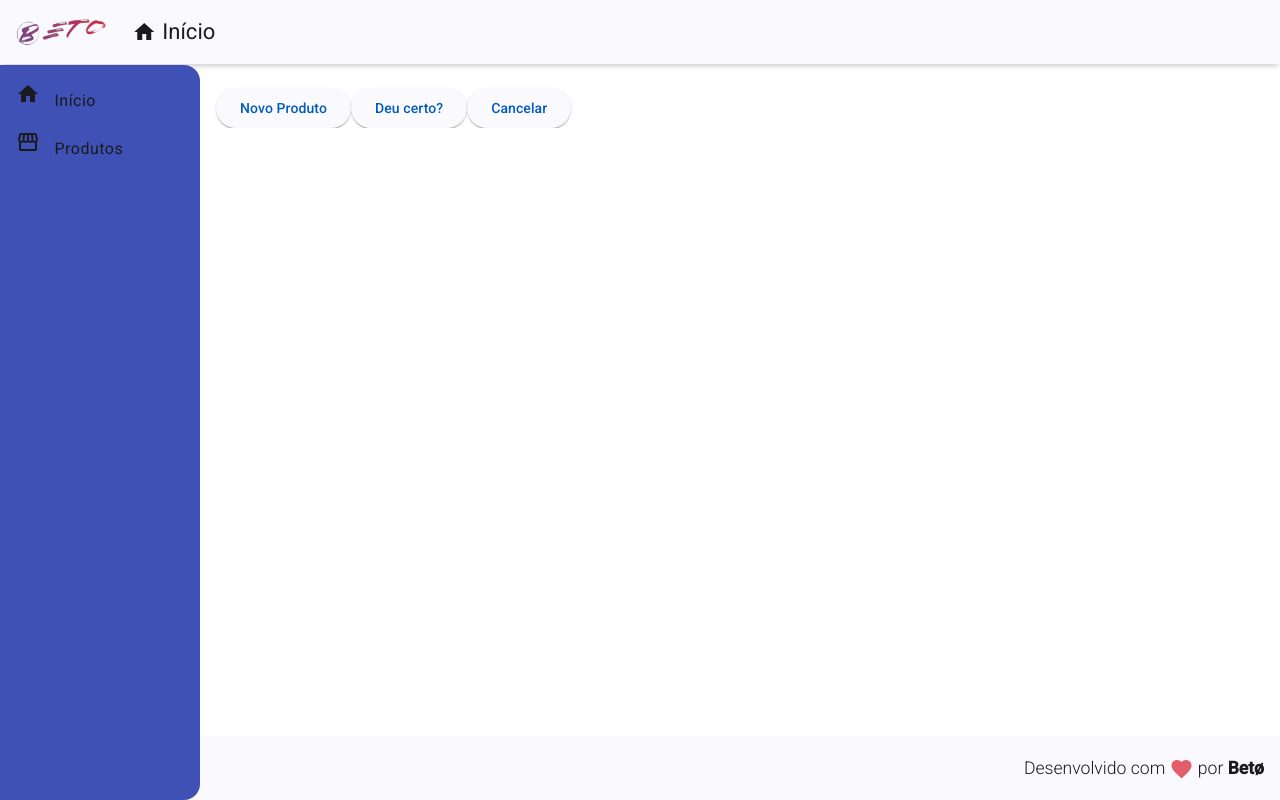
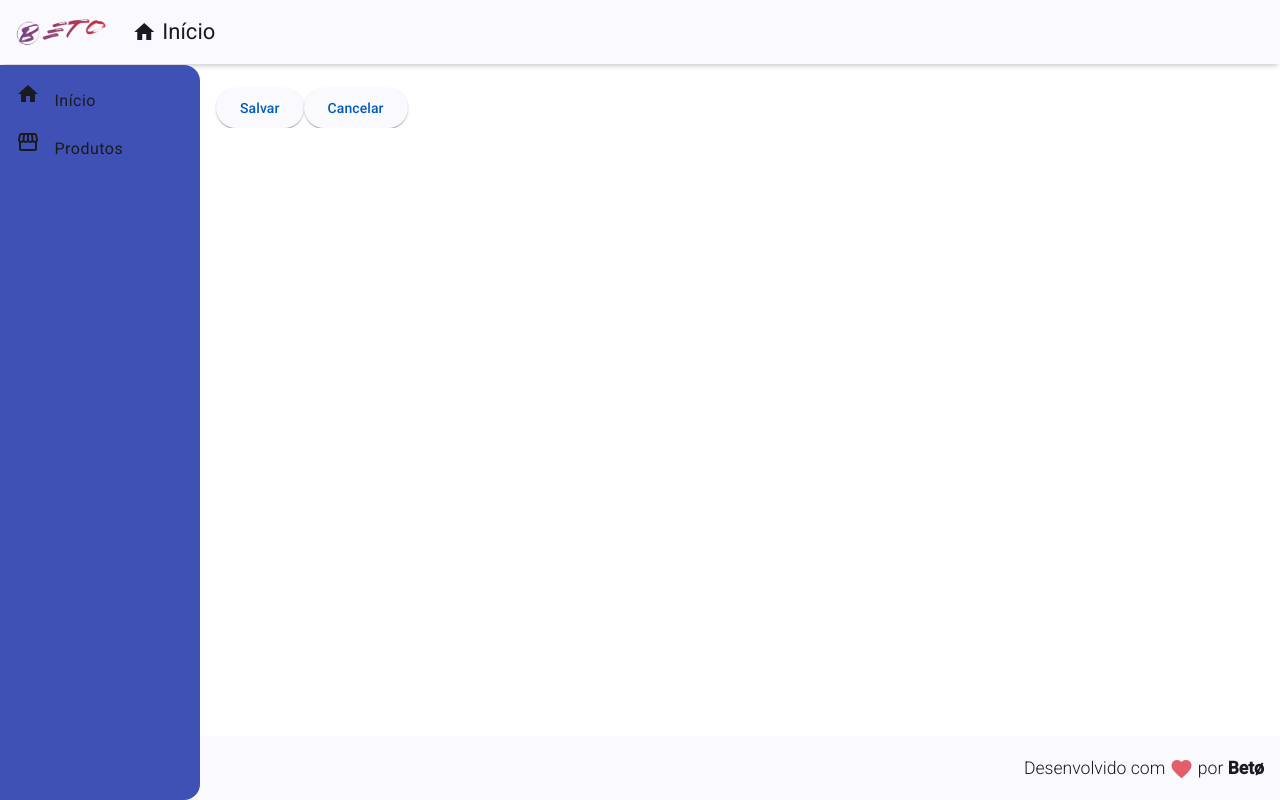
Before and after one commit to luiizr/Angular-Estudos-Udemy, an Angular app in the folder angular/: page /products/create in a window 1280 px wide. Built offline with nearby package versions, Linux system fonts and the light colour scheme.

Commit message:
Erro no scroll de botões acontecendo por causa dos botões estarem sozinhos, caso haja algo a baixo deles, eles tiram o scroll e centralizam sem as margens que o scroll cria para eles.

```diff
--- a/angular/src/app/app.component.ts
+++ b/angular/src/app/app.component.ts
@@ -13,7 +13,7 @@ import { MatCardModule } from '@angular/material/card';
 import { MatSidenavModule } from '@angular/material/sidenav';
 import { MatListModule } from '@angular/material/list';
 import { MatButtonModule } from '@angular/material/button';
-import { provideHttpClient } from '@angular/common/http';
+
 
 @Component({
   selector: 'app-root',
--- a/angular/src/app/components/products/product.model.ts
+++ b/angular/src/app/components/products/product.model.ts
@@ -1,5 +1,5 @@
 export interface Products {
     id?: number // '?' -> não obrigatório
     name: string
-    price: number
+    price: number | null
 }
--- a/angular/src/app/components/products/products-create/products-create.component.html
+++ b/angular/src/app/components/products/products-create/products-create.component.html
@@ -1,11 +1,10 @@
-<button mat-raised-button>
-    Novo Produto
-</button>
+<div class="container">
+    <button mat-raised-button (click)="createProduct()" color="primary">
+        Salvar
+    </button>
 
-<button mat-raised-button (click)="createProduct()" color="primary">
-    Deu certo?
-</button>
-
-<button mat-raised-button (click)="cancel()">
-    Cancelar
-</button>
+    <button mat-raised-button (click)="cancel()">
+        Cancelar
+    </button>
+    <br>
+</div>
--- a/angular/src/app/components/products/products-create/products-create.component.ts
+++ b/angular/src/app/components/products/products-create/products-create.component.ts
@@ -15,15 +15,13 @@ import { Products } from '../product.model';
 export class ProductsCreateComponent {
 
   product: Products = {
-    name: 'Produto de teste',
-    price: 125.98
+    name: '',
+    price: null
   }
 
 
-  constructor(
-      private router: Router) {
-        console.log('teste')
-      }
+  constructor(private productService: ProductService,
+      private router: Router) { }
 
 
     ngOnInit(): void {
@@ -31,13 +29,11 @@ export class ProductsCreateComponent {
     }
 
     createProduct(): void {
-      // this.productService.create(this.product).subscribe(() => {
-      //   this.productService.showMessage('Produto criado!')
-      //   this.router.navigate(['/products'])
-      // })
-
-      // this.productService.showMessage('Tudo show!')
-    }
+      console.log('olá')
+      this.productService.create(this.product).subscribe(() => {
+        this.productService.showMessage('Produto criado!')
+        this.router.navigate(['/products'])
+      })}
 
     cancel(): void {
       this.router.navigate(['/products'])
```
